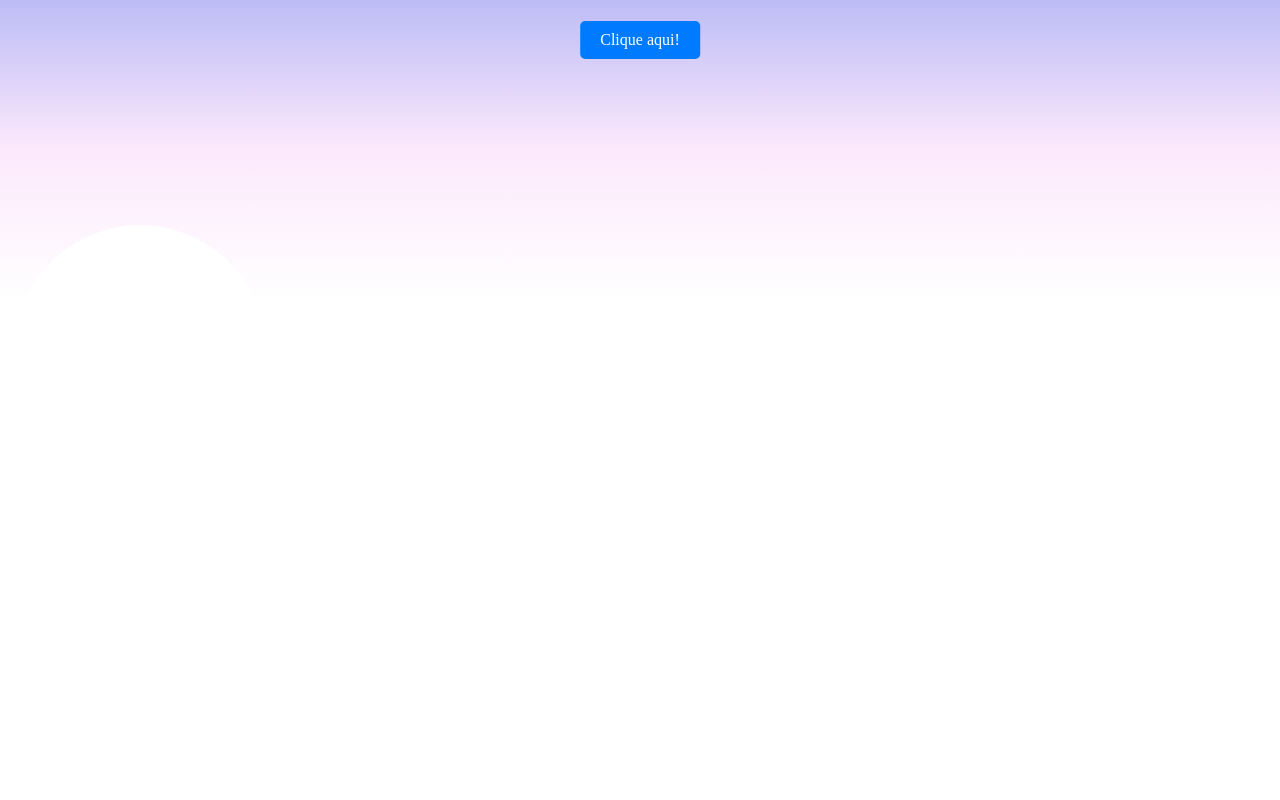
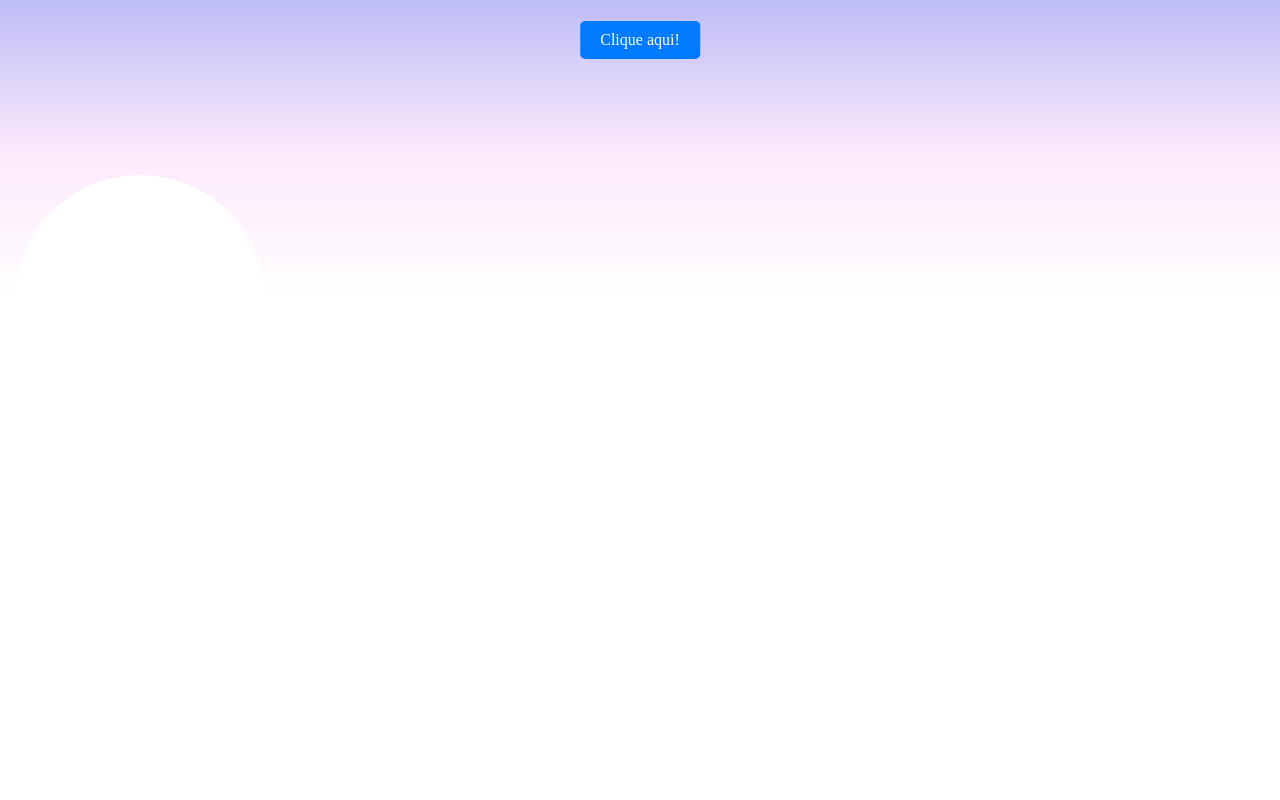
Before and after one commit to oFelpex/site-portfolio, a plain HTML site: page index.html in a window 1280 px wide. Shown: the top 800 px of the page. Drawn offline with Linux system fonts and the light colour scheme.

Commit message:
Apenas movi para cima o círculo branco, onde ficará minha foto.

```diff
--- a/style.css
+++ b/style.css
@@ -36,9 +36,9 @@ a minha foto.*/
 .whiteCircle {
     width: 250px;
     height: 250px;
-    background: white;
+    background: rgb(255, 255, 255);
     border-radius: 50%;
-    transform: translate(-200%, -30%);
+    transform: translate(-200%, -50%);
 }
 
 
```
